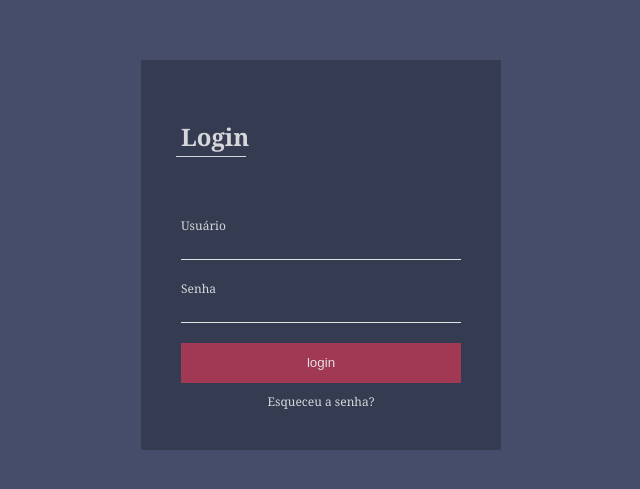
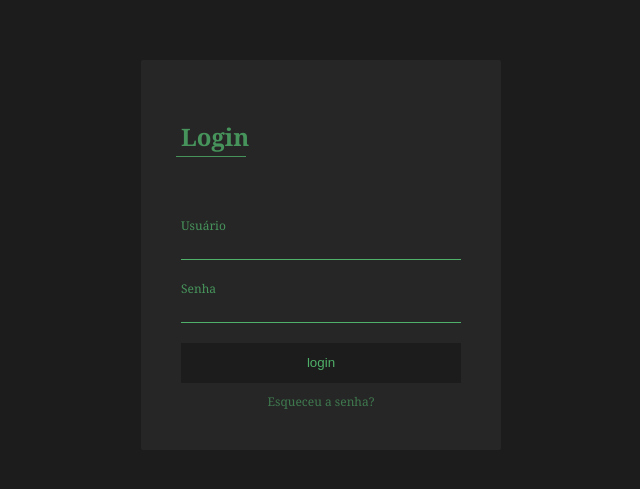
Before and after one commit to RodrigoBonif/Agona-ProjetoInt, a plain HTML site: page index.html in a window 1280 px wide. Shown: the part 145-634 px from the top of the page, without its empty margins (319-959 px from the left). Drawn offline with Linux system fonts and the light colour scheme.

Commit message:
Update Estilo.css

```diff
--- a/CSS/Estilo.css
+++ b/CSS/Estilo.css
@@ -124,7 +124,7 @@
 body {
     padding: 0;
     margin: 0;
-    background-color: #454d6b;
+    background-color: #1c1c1c;
 }
 
 #login {
@@ -137,7 +137,7 @@ body {
 }
 
 .comeco {
-    background-color: rgba(19, 19, 19, 0.3);
+    background-color: #262626;
     padding: 40px;
     border-radius: 2px;
     width:280px;
@@ -147,7 +147,7 @@ body {
 .card-header {
     padding-bottom: 50px;
     opacity: 0.8;
-    color: #fff;
+    color: #4FB069;
 
 }
 
@@ -155,7 +155,7 @@ body {
     content: "";
     width: 70px;
     height: 1px;
-    background-color: #fff;
+    background-color: #4FB069;
     display: block;
     margin-top: -17px;
     margin-left: -5px;
@@ -163,7 +163,7 @@ body {
 }
 
 .conteudo label {
-    color: #fff;
+    color: #4FB069;
     font-size: 12px;
     opacity: 0.8;
 
@@ -181,9 +181,9 @@ body {
     padding:0 5px;
     background-color: transparent;
     border:none;
-    border-bottom: 1px solid #e1e1e1;
+    border-bottom: 1px solid #4FB069;
     outline: none;
-    color: #fff;
+    color: #4FB069;
 
 }
 
@@ -196,17 +196,24 @@ body {
 .footer .submit{
     width: 100%;
     height: 40px;
-    background-color: #a13854;
+    background-color: #1c1c1c;
     border:none;
-    color:#e1e1e1;
+    color:#4FB069;
     margin: 10px 0;
+    cursor: pointer;
+}
+
+.footer .submit:hover{
+    transition: all 0.5s ease-out;
+    background-color: #397749;
+    color: #E4E2FA;
 }
 
 .footer a {
     text-align: center;
     font-size: 12px;
-    opacity: 0.8;
-    color: #fff;
+    opacity: 0.6;
+    color: #4FB069;
     text-decoration: none;
 
 }
```
